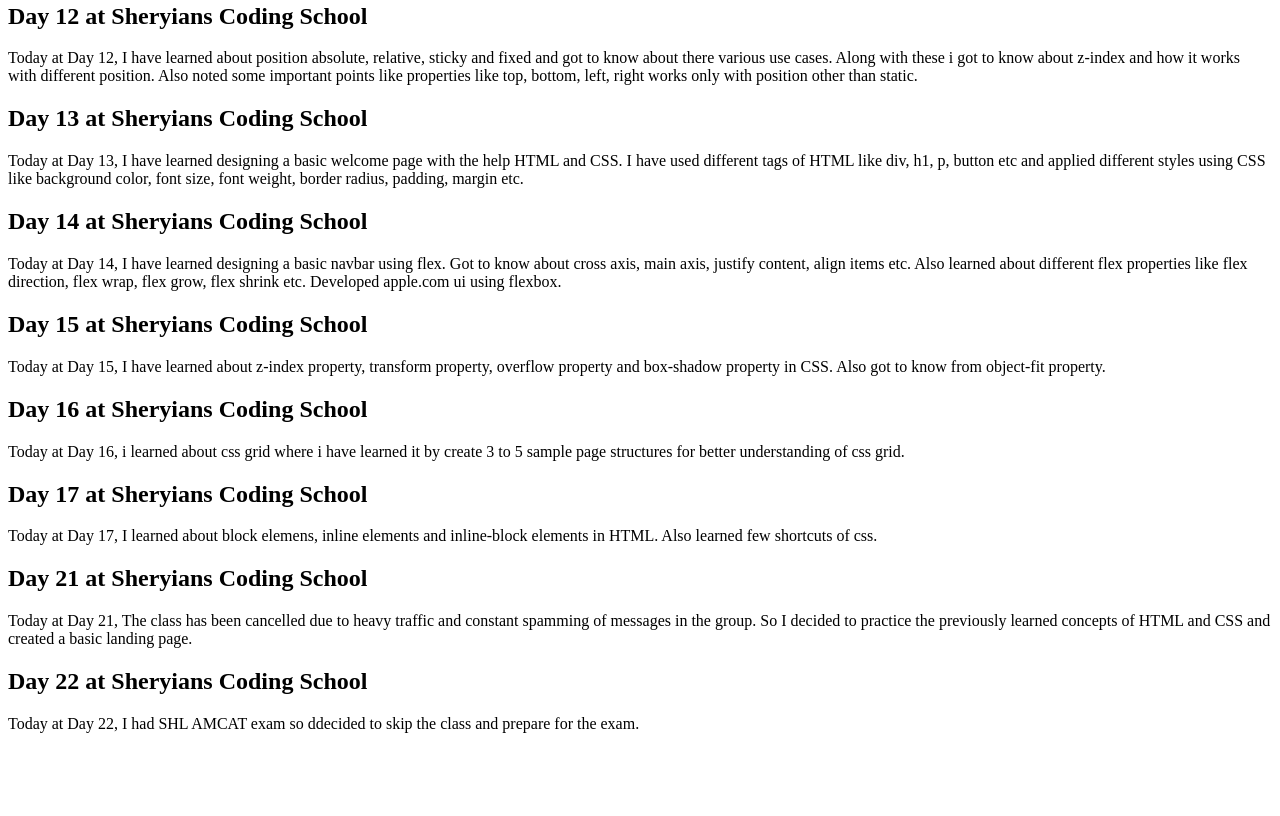
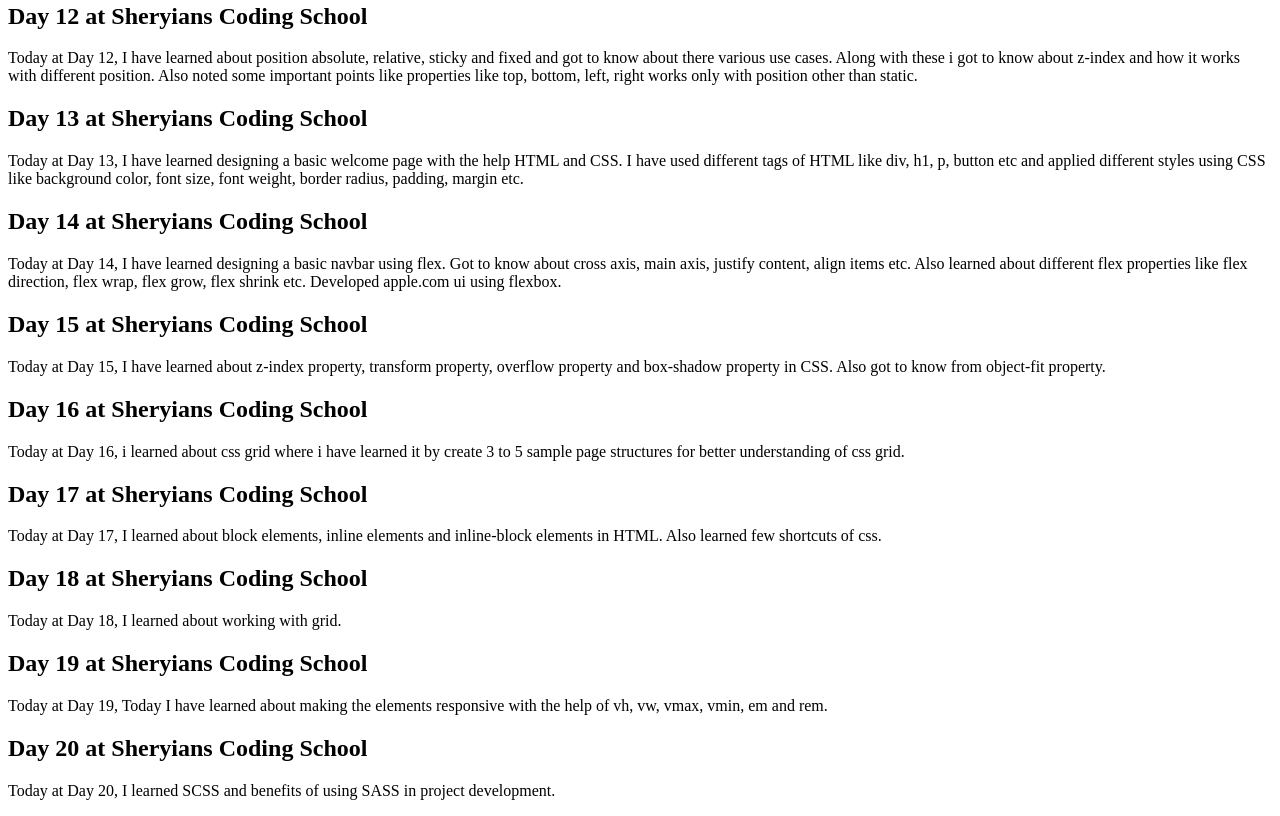
Before and after one commit to Gireejesh-Nilesh/Frontend, a plain HTML site: page HTML/Project01/index.html in a window 1280 px wide. Shown: the part 301-1117 px from the top of the page. Before the commit the page ends 1050 px from the top, so only its background shows below. Drawn offline with Linux system fonts and the light colour scheme.

Commit message:
day18 19 and 20

```diff
--- a/HTML/Project01/index.html
+++ b/HTML/Project01/index.html
@@ -80,24 +80,26 @@
       <article>
         <h2>Day 17 at Sheryians Coding School</h2>
         <p>
-          Today at Day 17, I learned about block elemens, inline elements and
+          Today at Day 17, I learned about block elements, inline elements and
           inline-block elements in HTML. Also learned few shortcuts of css.
         </p>
       </article>
       <article>
-        <h2>Day 21 at Sheryians Coding School</h2>
+        <h2>Day 18 at Sheryians Coding School</h2>
+        <p>Today at Day 18, I learned about working with grid.</p>
+      </article>
+      <article>
+        <h2>Day 19 at Sheryians Coding School</h2>
         <p>
-          Today at Day 21, The class has been cancelled due to heavy traffic and
-          constant spamming of messages in the group. So I decided to practice
-          the previously learned concepts of HTML and CSS and created a basic
-          landing page.
+          Today at Day 19, Today I have learned about making the elements
+          responsive with the help of vh, vw, vmax, vmin, em and rem.
         </p>
       </article>
       <article>
-        <h2>Day 22 at Sheryians Coding School</h2>
+        <h2>Day 20 at Sheryians Coding School</h2>
         <p>
-          Today at Day 22, I had SHL AMCAT exam so ddecided to skip the class
-          and prepare for the exam.
+          Today at Day 20, I learned SCSS and benefits of using SASS in project
+          development.
         </p>
       </article>
     </div>
```
